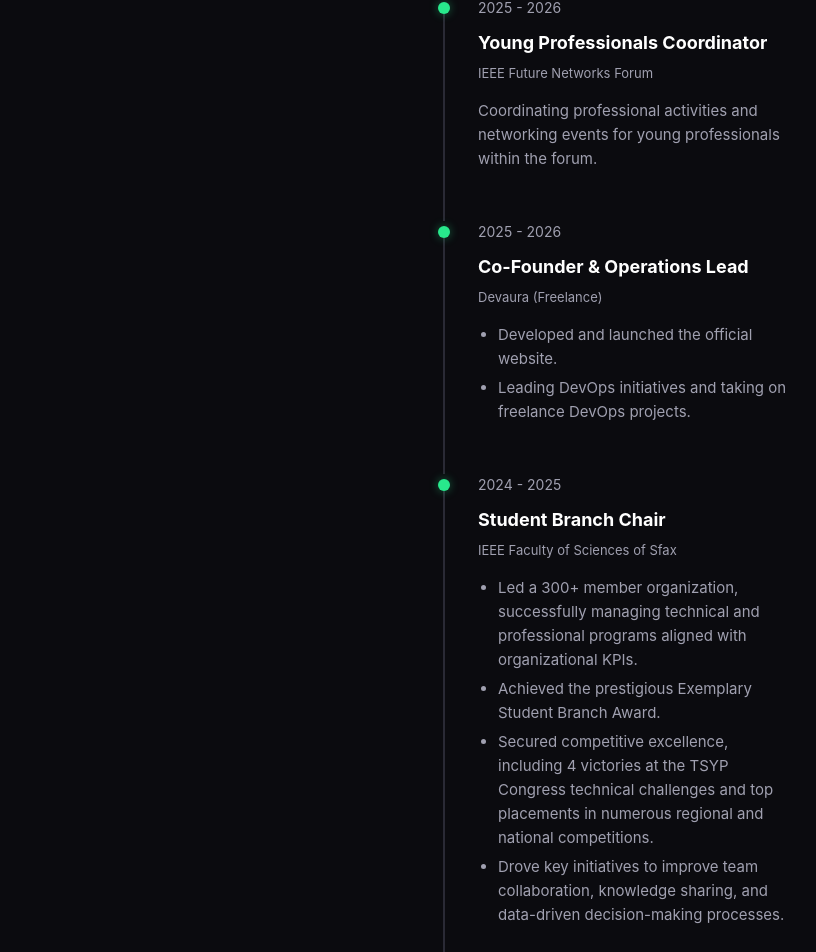
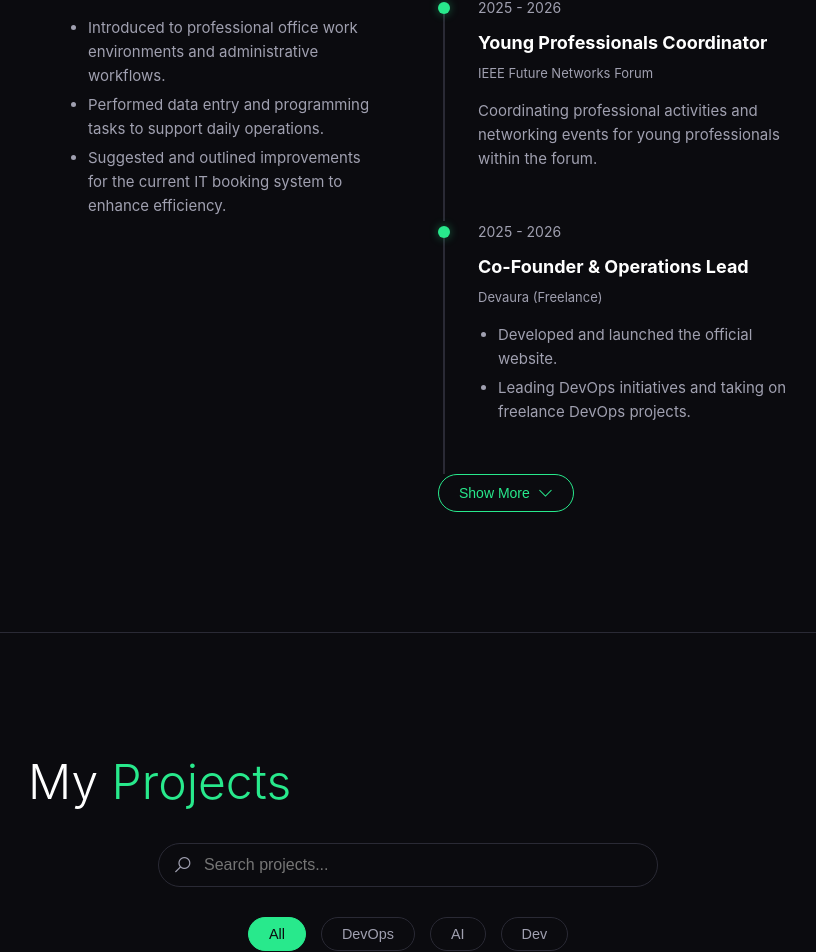
Before and after one commit to benslimamahdi/benslimamahdi.github.io, a React (Vite) app: page / in a window 1280 px wide. Shown: the part 3015-3967 px from the top of the page, without its empty margins (372-1188 px from the left). Built offline with nearby package versions, Linux system fonts and the light colour scheme.

Commit message:
Update leadership details, add STAM internship, project search bar, and show more functionality

```diff
--- a/src/components/Sections/Portfolio.css
+++ b/src/components/Sections/Portfolio.css
@@ -22,6 +22,47 @@
     background: var(--text-accent);
     color: var(--bg-primary);
     border-color: var(--text-accent);
+
+}
+
+.portfolio-controls {
+    display: flex;
+    flex-direction: column;
+    align-items: center;
+    gap: 30px;
+    margin-bottom: 50px;
+}
+
+.search-container {
+    position: relative;
+    width: 100%;
+    max-width: 500px;
+}
+
+.search-input {
+    width: 100%;
+    background: transparent;
+    border: 1px solid var(--border-light);
+    padding: 12px 20px 12px 45px;
+    border-radius: 30px;
+    color: var(--text-primary);
+    font-size: 1rem;
+    transition: all 0.3s ease;
+}
+
+.search-input:focus {
+    outline: none;
+    border-color: var(--text-accent);
+    box-shadow: 0 0 15px rgba(40, 233, 140, 0.1);
+}
+
+.search-icon {
+    position: absolute;
+    left: 15px;
+    top: 50%;
+    transform: translateY(-50%);
+    color: var(--text-secondary);
+    font-size: 1.2rem;
 }
 
 .portfolio-grid {
--- a/src/components/Sections/Portfolio.jsx
+++ b/src/components/Sections/Portfolio.jsx
@@ -8,10 +8,17 @@ import projectsData from '../../data/projects.json';
 const Portfolio = () => {
     const [filter, setFilter] = useState('All');
     const [visibleCount, setVisibleCount] = useState(6);
+    const [searchQuery, setSearchQuery] = useState('');
 
-    const filteredProjects = projectsData.filter(project =>
-        filter === 'All' || project.category === filter
-    );
+    const filteredProjects = projectsData.filter(project => {
+        const matchesCategory = filter === 'All' || project.category === filter;
+        const searchLower = searchQuery.toLowerCase();
+        const matchesSearch = project.title.toLowerCase().includes(searchLower) ||
+            project.description.toLowerCase().includes(searchLower) ||
+            project.techStack.some(tech => tech.toLowerCase().includes(searchLower));
+
+        return matchesCategory && matchesSearch;
+    });
 
     const visibleProjects = filteredProjects.slice(0, visibleCount);
 
@@ -24,6 +31,18 @@ const Portfolio = () => {
 
             <h2 className="section-title">My <span className="text-accent">Projects</span></h2>
 
+            <div className="portfolio-controls">
+                <div className="search-container">
+                    <i className="las la-search search-icon"></i>
+                    <input
+                        type="text"
+                        placeholder="Search projects..."
+                        value={searchQuery}
+                        onChange={(e) => { setSearchQuery(e.target.value); setVisibleCount(6); }}
+                        className="search-input"
+                    />
+                </div>
+
                 <div className="portfolio-filter">
                     {['All', 'DevOps', 'AI', 'Dev'].map(category => (
                         <button
@@ -34,6 +53,7 @@ const Portfolio = () => {
                             {category}
                         </button>
                     ))}
+                </div>
             </div>
 
             <div className="portfolio-grid">
--- a/src/components/Sections/Resume.css
+++ b/src/components/Sections/Resume.css
@@ -95,6 +95,32 @@
     list-style-type: disc;
 }
 
+
+
+.show-more-btn {
+    background: transparent;
+    border: 1px solid var(--text-accent);
+    color: var(--text-accent);
+    padding: 10px 20px;
+    border-radius: 30px;
+    font-size: 14px;
+    cursor: pointer;
+    margin-top: 10px;
+    display: flex;
+    align-items: center;
+    gap: 8px;
+    transition: 0.3s;
+}
+
+.show-more-btn:hover {
+    background: var(--text-accent);
+    color: var(--bg-primary);
+}
+
+.show-more-btn i {
+    font-size: 1.1em;
+}
+
 /* Responsive */
 @media (max-width: 991px) {
     .resume-grid {
--- a/src/components/Sections/Resume.jsx
+++ b/src/components/Sections/Resume.jsx
@@ -1,10 +1,16 @@
-import React from 'react';
+import React, { useState } from 'react';
 import SectionWrapper from '../Layout/SectionWrapper';
 import './Resume.css';
 
 import resumeData from '../../data/resume.json';
 
 const Resume = () => {
+    const [showAllExperience, setShowAllExperience] = useState(false);
+    const [showAllLeadership, setShowAllLeadership] = useState(false);
+
+    const visibleExperience = showAllExperience ? resumeData.experience : resumeData.experience.slice(0, 4);
+    const visibleLeadership = showAllLeadership ? resumeData.leadership : resumeData.leadership.slice(0, 4);
+
     return (
         <SectionWrapper id="resume" className="resume-section">
 
@@ -15,16 +21,34 @@ const Resume = () => {
                 <div className="resume-column">
                     <h3><i className="las la-briefcase"></i> Work Experience</h3>
 
-                    {resumeData.experience.map((item) => (
+                    {visibleExperience.map((item) => (
                         <div key={item.id} className="resume-item">
                             <span className="date">{item.date}</span>
                             <h4>{item.title}</h4>
                             <span className="location">{item.company}, {item.location}</span>
                             {item.description && (
-                                <p>{item.description}</p>
+                                Array.isArray(item.description) ? (
+                                    <ul className="resume-description-list">
+                                        {item.description.map((desc, index) => (
+                                            <li key={index}>{desc}</li>
+                                        ))}
+                                    </ul>
+                                ) : (
+                                    <p className="resume-description">{item.description}</p>
+                                )
                             )}
                         </div>
                     ))}
+
+                    {resumeData.experience.length > 4 && (
+                        <button
+                            className="show-more-btn"
+                            onClick={() => setShowAllExperience(!showAllExperience)}
+                        >
+                            {showAllExperience ? 'Show Less' : 'Show More'}
+                            <i className={`las ${showAllExperience ? 'la-angle-up' : 'la-angle-down'}`}></i>
+                        </button>
+                    )}
                 </div>
 
                 {/* Education & Leadership Column */}
@@ -42,7 +66,7 @@ const Resume = () => {
                     ))}
 
                     <h3 style={{ marginTop: '40px' }}><i className="las la-star"></i> Leadership</h3>
-                    {resumeData.leadership.map((item) => (
+                    {visibleLeadership.map((item) => (
                         <div key={item.id} className="resume-item">
                             <span className="date">{item.date}</span>
                             <h4>{item.title}</h4>
@@ -60,6 +84,16 @@ const Resume = () => {
                             )}
                         </div>
                     ))}
+
+                    {resumeData.leadership.length > 4 && (
+                        <button
+                            className="show-more-btn"
+                            onClick={() => setShowAllLeadership(!showAllLeadership)}
+                        >
+                            {showAllLeadership ? 'Show Less' : 'Show More'}
+                            <i className={`las ${showAllLeadership ? 'la-angle-up' : 'la-angle-down'}`}></i>
+                        </button>
+                    )}
                 </div>
             </div>
         </SectionWrapper>
--- a/src/data/resume.json
+++ b/src/data/resume.json
@@ -23,6 +23,18 @@
             "company": "DataSphera",
             "location": "Sfax, Tunisia",
             "description": "Developed and deployed highly efficient CI/CD pipelines in GitLab CI for EKS clusters. Integrated security scanning and compliance tools (Trivy, SonarQube)."
+        },
+        {
+            "id": 4,
+            "date": "Jul 2022 - Aug 2022",
+            "title": "IT Intern",
+            "company": "STAM Sfax",
+            "location": "Sfax, Tunisia",
+            "description": [
+                "Introduced to professional office work environments and administrative workflows.",
+                "Performed data entry and programming tasks to support daily operations.",
+                "Suggested and outlined improvements for the current IT booking system to enhance efficiency."
+            ]
         }
     ],
     "education": [
```
Lines whose indentation alone changed are shown as unchanged.
